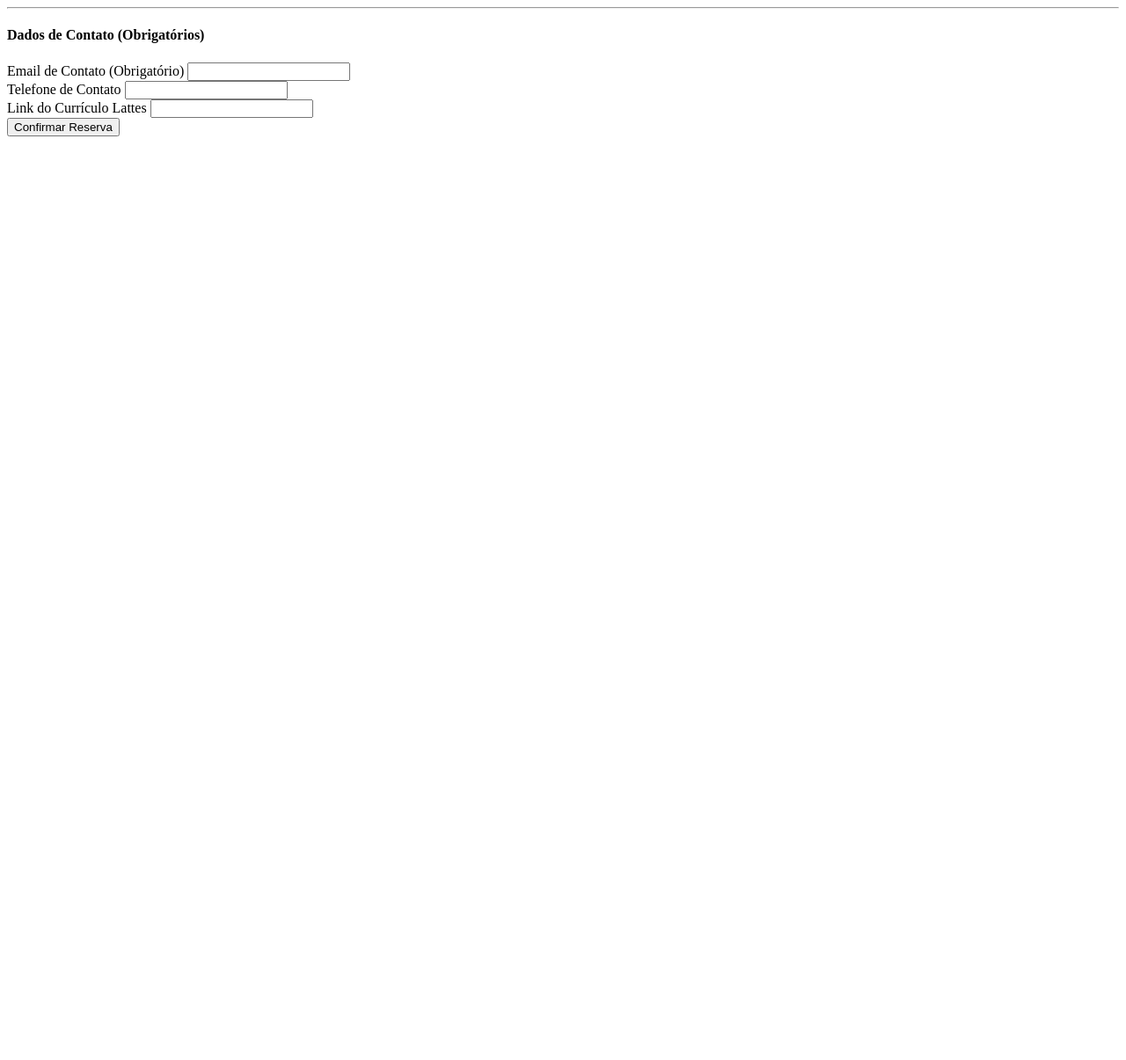
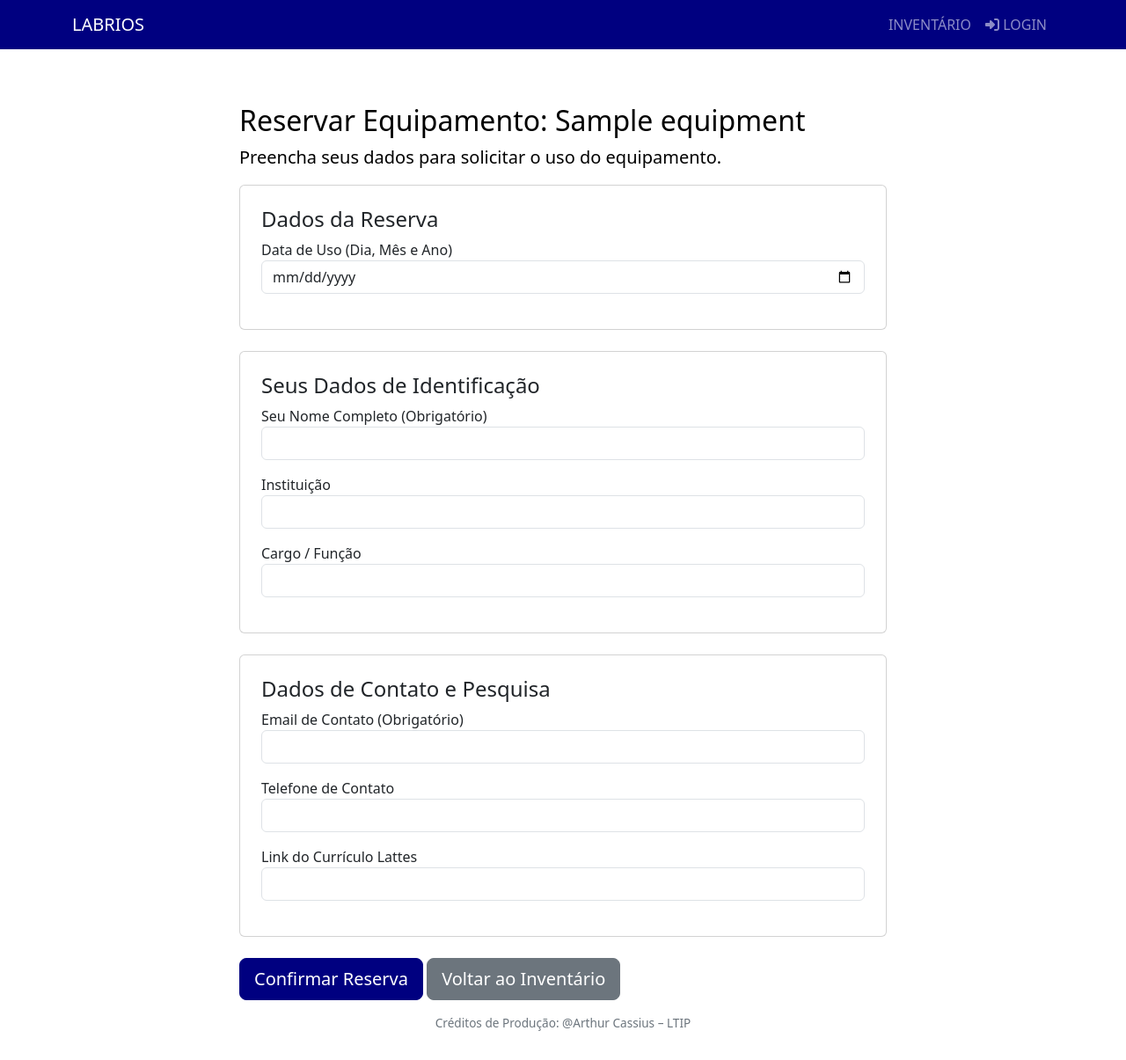
Before and after one commit to almeidasudarioarthurcassius-maker/labrios, a Flask app: page /reserve/1 in a window 1280 px wide. Shown: the whole page at 88% size. Before the commit the page ends 155 px from the top, so only its background shows below. Run offline with Flask 3, Linux system fonts and the light colour scheme; tables that the repository leaves empty hold one stand-in row (values such as "Sample post").

Commit message:
Refactor reserve.html for equipment reservation form

```diff
--- a/Lab_inventory/templates/reserve.html
+++ b/Lab_inventory/templates/reserve.html
@@ -1,21 +1,65 @@
+{% extends "base.html" %}
+
+{% block title %}Reservar {{ equipment.name }}{% endblock %}
+
+{% block content %}
+<div class="row justify-content-center">
+    <div class="col-md-8">
+        <h2>Reservar Equipamento: {{ equipment.name }}</h2>
+        <p class="lead">Preencha seus dados para solicitar o uso do equipamento.</p>
+
+        {% if equipment.quantity <= 0 %}
+            <div class="alert alert-danger">Este equipamento não está disponível para reserva no momento.</div>
+        {% else %}
             <form method="POST">
-    <hr>
-    <h4>Dados de Contato (Obrigatórios)</h4>
 
-    <div class="form-group">
+                <div class="card p-4 mb-4">
+                    <h4 class="card-title">Dados da Reserva</h4>
+                    <div class="form-group mb-3">
+                        <label for="date">Data de Uso (Dia, Mês e Ano)</label>
+                        <input type="date" class="form-control" id="date" name="date" required>
+                    </div>
+                </div>
+
+                <div class="card p-4 mb-4">
+                    <h4 class="card-title">Seus Dados de Identificação</h4>
+                    <div class="form-group mb-3">
+                        <label for="name">Seu Nome Completo (Obrigatório)</label>
+                        <input type="text" class="form-control" id="name" name="name" required>
+                    </div>
+                    <div class="form-group mb-3">
+                        <label for="institution">Instituição</label>
+                        <input type="text" class="form-control" id="institution" name="institution" required>
+                    </div>
+                    <div class="form-group mb-3">
+                        <label for="role">Cargo / Função</label>
+                        <input type="text" class="form-control" id="role" name="role" required>
+                    </div>
+                </div>
+
+                <div class="card p-4 mb-4">
+                    <h4 class="card-title">Dados de Contato e Pesquisa</h4>
+                    <div class="form-group mb-3">
                         <label for="email">Email de Contato (Obrigatório)</label>
                         <input type="email" class="form-control" id="email" name="email" required>
                     </div>
 
-    <div class="form-group">
+                    <div class="form-group mb-3">
                         <label for="phone">Telefone de Contato</label>
                         <input type="text" class="form-control" id="phone" name="phone">
                     </div>
 
-    <div class="form-group">
+                    <div class="form-group mb-3">
                         <label for="lattes_link">Link do Currículo Lattes</label>
                         <input type="url" class="form-control" id="lattes_link" name="lattes_link">
                     </div>
+                </div>
 
-    <button type="submit" class="btn btn-primary">Confirmar Reserva</button>
+                <button type="submit" class="btn btn-custom-blue btn-lg">Confirmar Reserva</button>
+                <a href="{{ url_for('inventory') }}" class="btn btn-secondary btn-lg">Voltar ao Inventário</a>
+
             </form>
+        {% endif %}
+    </div>
+</div>
+{% endblock %}
```
Lines whose indentation alone changed are shown as unchanged.
